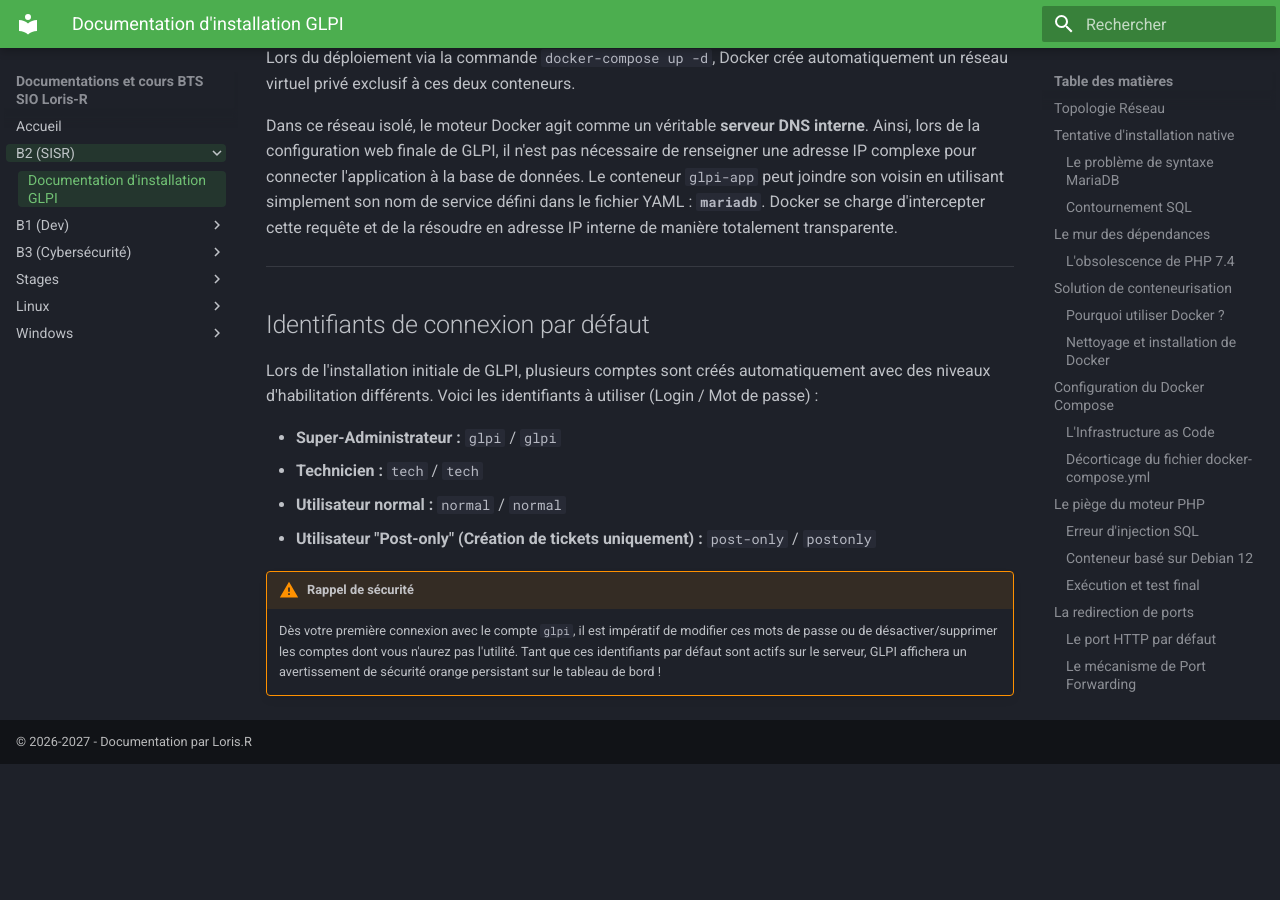
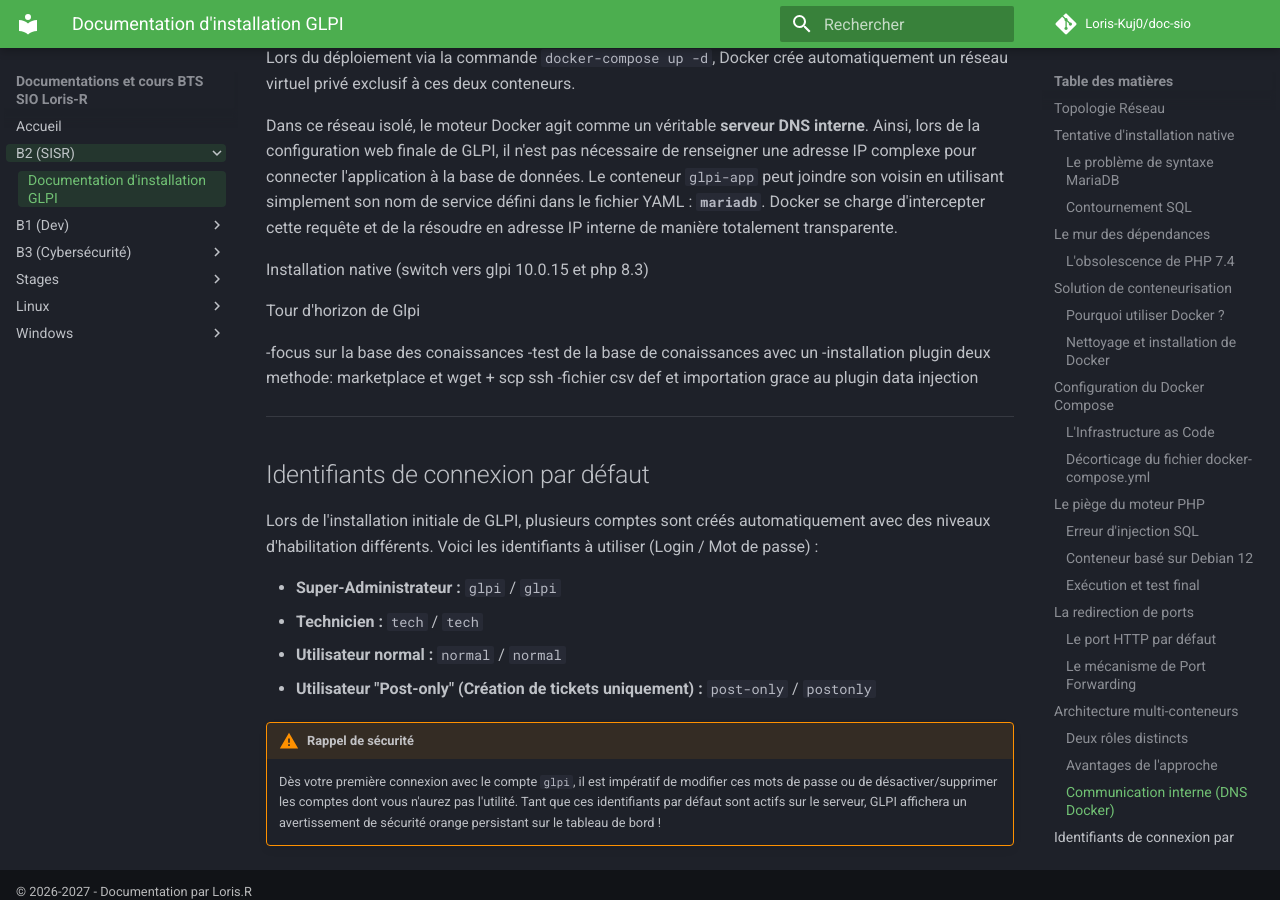
Before and after one commit to Loris-Kuj0/doc-sio, an MkDocs documentation site: the page built from docs/InstallationGLPI.md, in a window 1280 px wide and 900 px high, scrolled down 8271 px. Built offline with MkDocs 1.6.1 and Material for MkDocs 9.7.7, drawn with Linux system fonts in a browser that asks for light colours; comment, search, counter and statistics services are not loaded; before the commit the page ends 9035 px from its top, so only the background shows below that.

```diff
--- a/docs/InstallationGLPI.md
+++ b/docs/InstallationGLPI.md
@@ -314,6 +314,22 @@
 
 Dans ce réseau isolé, le moteur Docker agit comme un véritable **serveur DNS interne**. Ainsi, lors de la configuration web finale de GLPI, il n'est pas nécessaire de renseigner une adresse IP complexe pour connecter l'application à la base de données. Le conteneur `glpi-app` peut joindre son voisin en utilisant simplement son nom de service défini dans le fichier YAML : **`mariadb`**. Docker se charge d'intercepter cette requête et de la résoudre en adresse IP interne de manière totalement transparente.
 
+
+
+Installation native (switch vers glpi 10.0.15 et php 8.3)
+
+Tour d'horizon de Glpi
+
+-focus sur la base des conaissances
+-test de la base de conaissances avec un
+-installation plugin deux methode: marketplace et wget + scp ssh
+-fichier csv def et importation grace au plugin data injection
+
+
+
+
+
+
 ---
 
 ## Identifiants de connexion par défaut
--- a/mkdocs.yml
+++ b/mkdocs.yml
@@ -1,3 +1,10 @@
+# Ajoute l'URL de ton dépôt GitHub
+repo_url: https://github.com/Loris-Kuj0/doc-sio
+repo_name: Loris-Kuj0/doc-sio
+
+# Indique le chemin vers tes fichiers (souvent docs/)
+edit_uri: edit/main/docs/
+
 site_name: Documentations et cours BTS SIO Loris-R
 extra_css:
   - stylesheets/extra.css
```
Also changed, not shown: 1 other file.
